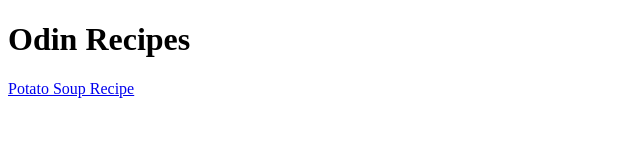
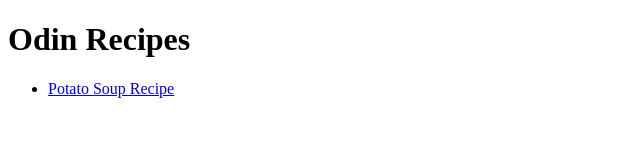
Before and after one commit to sheyanne28/odin-recipes, a plain HTML site: page index.html in a window 1280 px wide. Shown: the whole page, without its empty margins (0-640 px from the left). Drawn offline with Linux system fonts and the light colour scheme.

Commit message:
Restructure paragraphs to lists for a more refined look and easier coding steps.

```diff
--- a/index.html
+++ b/index.html
@@ -7,7 +7,8 @@
 
     <body>
         <h1>Odin Recipes</h1>
-        <p><a href="recipes/potatosoup.html">Potato Soup Recipe</a></p>
-
+        <ul>
+        <li><a href="recipes/potatosoup.html">Potato Soup Recipe</a></li>
+</ul>
     </body>
 </html>
```
Also changed, not shown: recipes/Best-Potato-Soup-Recipe-1.webp (added).
